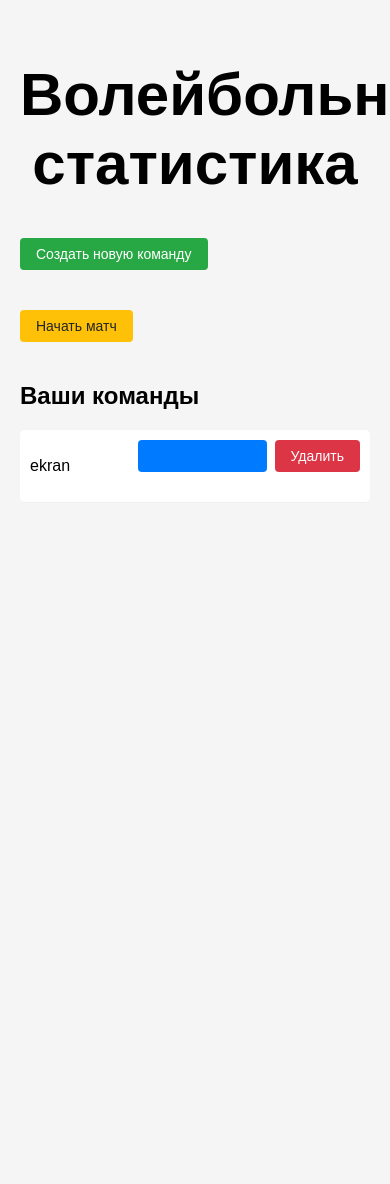
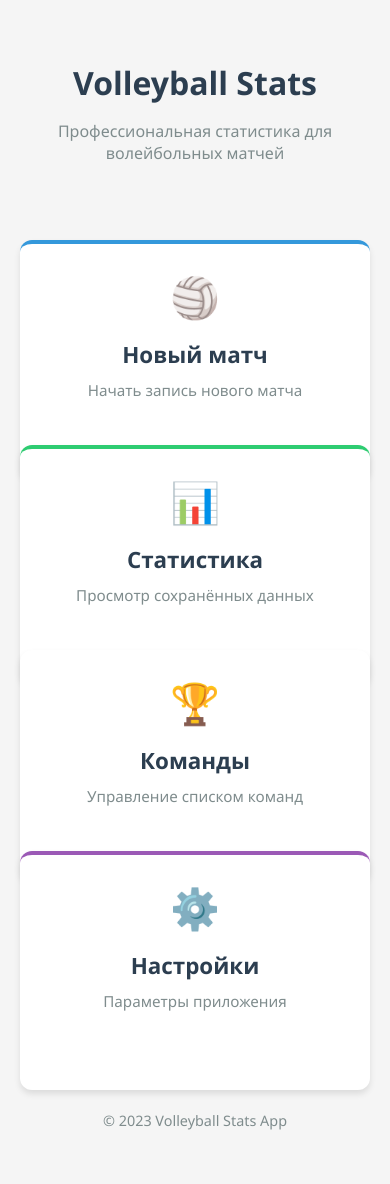
Before and after one commit to lxlermit/voleyball_stats, a Flask app: page / in a window 390 px wide; the page is wider, and only the part inside the window is pictured. Before the commit the page ends 472 px from the top of that part, so only its background shows below. Run offline with Flask 3, Linux system fonts and the light colour scheme.

Commit message:
krwasota8

```diff
--- a/app.py
+++ b/app.py
@@ -1,4 +1,4 @@
-from flask import Flask, render_template, request, redirect, url_for, session, flash, jsonify
+from flask import Flask, render_template, request, redirect, url_for, session, flash, jsonify, abort
 import json
 import os
 from datetime import datetime
@@ -8,6 +8,7 @@
 app.config['UPLOAD_FOLDER'] = 'teams'
 app.config['MATCHES_FOLDER'] = 'matches'
 
+TEAMS_DIR = 'teams'
 
 @app.route('/')
 def index():
@@ -17,6 +18,45 @@
     except Exception as e:
         flash(f'Ошибка загрузки команд: {str(e)}', 'error')
         return render_template('index.html', teams=[])
+
+
+@app.route('/teams')
+def teams():
+    """Список всех команд"""
+    teams = []
+    for filename in get_team_files():
+        with open(os.path.join(TEAMS_DIR, filename), 'r', encoding='utf-8') as f:
+            team_data = json.load(f)
+            teams.append({
+                'name': team_data.get('team', filename[:-5]),
+                'filename': filename,
+                'player_count': len(team_data.get('players', []))
+            })
+    return render_template('teams.html', teams=teams)
+
+
+@app.route('/team/<team_name>')
+def team_detail(team_name):
+    """Детальная информация о команде"""
+    filename = f"{team_name}.json"
+    if filename not in get_team_files():
+        abort(404)
+
+    with open(os.path.join(TEAMS_DIR, filename), 'r', encoding='utf-8') as f:
+        team_data = json.load(f)
+
+    # Группируем игроков по амплуа для удобного отображения
+    players_by_role = {}
+    for player in team_data.get('players', []):
+        role = player.get('role', 'Без амплуа')
+        if role not in players_by_role:
+            players_by_role[role] = []
+        players_by_role[role].append(player)
+
+    return render_template('team_detail.html',
+                           team=team_data,
+                           players_by_role=players_by_role)
+
 
 
 @app.route('/create_team', methods=['GET'])
@@ -30,6 +70,14 @@
     except Exception as e:
         flash(f'Ошибка при создании команды: {str(e)}', 'error')
         return redirect(url_for('index'))
+
+def get_team_files():
+    """Получаем список всех файлов команд"""
+    os.makedirs(TEAMS_DIR, exist_ok=True)
+    return [f for f in os.listdir(TEAMS_DIR) if f.endswith('.json')]
+
+
+
 
 
 @app.route('/edit_team/<team_name>')
@@ -431,6 +479,53 @@
         return jsonify({'status': 'error', 'message': str(e)}), 500
 
 
+@app.route('/stats')
+def stats():
+    try:
+        with open('match_data.json', 'r') as f:
+            match_data = json.load(f)
+        return render_template('stats.html', data=match_data)
+    except FileNotFoundError:
+        return render_template('stats.html', data=None)
+
+
+@app.route('/settings')
+def settings():
+    return render_template('settings.html')
+
+
+@app.route('/add_team', methods=['GET', 'POST'])
+def add_team():
+    """Добавление новой команды"""
+    if request.method == 'POST':
+        team_name = request.form.get('team_name').strip()
+        if not team_name:
+            return render_template('add_team.html', error="Введите название команды")
+
+        filename = f"{team_name}.json"
+        if filename in get_team_files():
+            return render_template('add_team.html', error="Команда с таким именем уже существует")
+
+        # Создаем базовую структуру новой команды
+        new_team = {
+            "team": team_name,
+            "players": []
+        }
+
+        with open(os.path.join(TEAMS_DIR, filename), 'w', encoding='utf-8') as f:
+            json.dump(new_team, f, ensure_ascii=False, indent=4)
+
+        return redirect(url_for('teams'))
+
+    return render_template('add_team.html')
+
+
+@app.route('/edit_team/<int:team_id>', methods=['GET', 'POST'])
+def edit_team(team_id):
+    # Реализация аналогична add_team, но с изменением существующей команды
+    pass
+
+
 if __name__ == '__main__':
     os.makedirs('teams', exist_ok=True)
     os.makedirs('matches', exist_ok=True)
--- /dev/null
+++ b/static/css/index.css
@@ -0,0 +1,114 @@
+/* Базовые стили */
+body {
+    font-family: 'Segoe UI', Tahoma, Geneva, Verdana, sans-serif;
+    margin: 0;
+    padding: 0;
+    background-color: #f5f5f5;
+    color: #333;
+}
+
+.main-container {
+    min-height: 100vh;
+    display: flex;
+    flex-direction: column;
+    max-width: 1200px;
+    margin: 0 auto;
+    padding: 20px;
+}
+
+/* Шапка */
+.app-header {
+    text-align: center;
+    margin-bottom: 40px;
+    padding: 20px 0;
+}
+
+.app-header h1 {
+    color: #2c3e50;
+    font-size: 2.5rem;
+    margin-bottom: 10px;
+}
+
+.app-header p {
+    color: #7f8c8d;
+    font-size: 1.1rem;
+}
+
+/* Сетка действий */
+.action-grid {
+    display: grid;
+    grid-template-columns: repeat(auto-fit, minmax(250px, 1fr));
+    gap: 20px;
+    margin-bottom: 40px;
+}
+
+.action-card {
+    background: white;
+    border-radius: 12px;
+    padding: 25px;
+    text-align: center;
+    text-decoration: none;
+    color: inherit;
+    box-shadow: 0 4px 6px rgba(0, 0, 0, 0.1);
+    transition: transform 0.3s, box-shadow 0.3s;
+    display: flex;
+    flex-direction: column;
+    align-items: center;
+    height: 100%;
+}
+
+.action-card:hover {
+    transform: translateY(-5px);
+    box-shadow: 0 10px 20px rgba(0, 0, 0, 0.1);
+}
+
+.card-icon {
+    font-size: 3rem;
+    margin-bottom: 15px;
+}
+
+.action-card h3 {
+    color: #2c3e50;
+    margin: 0 0 10px 0;
+    font-size: 1.4rem;
+}
+
+.action-card p {
+    color: #7f8c8d;
+    margin: 0;
+    font-size: 0.95rem;
+}
+
+/* Подвал */
+.app-footer {
+    text-align: center;
+    margin-top: auto;
+    padding: 20px;
+    color: #7f8c8d;
+    font-size: 0.9rem;
+}
+
+/* Адаптация для мобильных */
+@media (max-width: 600px) {
+    .app-header h1 {
+        font-size: 2rem;
+    }
+
+    .app-header p {
+        font-size: 1rem;
+    }
+
+    .action-grid {
+        grid-template-columns: 1fr;
+    }
+
+    .card-icon {
+        font-size: 2.5rem;
+    }
+}
+
+/* Цветовые акценты для карточек */
+.new-match { border-top: 4px solid #3498db; }
+.view-stats { border-top: 4px solid #2ecc71; }
+.manage-players { border-top: 4px solid #e74c3c; }
+.settings { border-top: 4px solid #9b59b6; }
--- a/templates/index.html
+++ b/templates/index.html
@@ -1,106 +1,47 @@
 <!DOCTYPE html>
-<html>
+<html lang="ru">
 <head>
-    <title>Волейбольная статистика</title>
-    <link rel="stylesheet" href="{{ url_for('static', filename='style.css') }}">
-    <style>
-        .heading{
-            text-align: center;
-            font-size: 60px;
-        }
-        .team-list {
-            list-style: none;
-            padding: 0;
-        }
-        .team-item {
-            display: flex;
-            justify-content: space-between;
-            align-items: center;
-            padding: 12px;
-            border-bottom: 1px solid #eee;
-            margin-bottom: 8px;
-            background: #fff;
-            border-radius: 5px;
-        }
-        .team-actions {
-            display: flex;
-            gap: 8px;
-        }
-        .button {
-            padding: 8px 16px;
-            border: none;
-            border-radius: 4px;
-            cursor: pointer;
-            text-decoration: none;
-            font-size: 14px;
-        }
-        .primary {
-            background: #28a745;
-            color: white;
-        }
-        .danger {
-            background: #dc3545;
-            color: white;
-        }
-        .warning {
-            background: #ffc107;
-            color: #212529;
-        }
-        .flash {
-            padding: 10px;
-            margin: 10px 0;
-            border-radius: 4px;
-        }
-        .flash.success {
-            background: #d4edda;
-            color: #155724;
-        }
-        .flash.error {
-            background: #f8d7da;
-            color: #721c24;
-        }
-    </style>
+    <meta charset="UTF-8">
+    <meta name="viewport" content="width=device-width, initial-scale=1.0">
+    <title>Volleyball Stats</title>
+    <link rel="stylesheet" href="{{ url_for('static', filename='css/index.css') }}">
 </head>
 <body>
-    <div class="container">
-        <h1 class="heading">Волейбольная статистика</h1>
+    <div class="main-container">
+        <header class="app-header">
+            <h1>Volleyball Stats</h1>
+            <p>Профессиональная статистика для волейбольных матчей</p>
+        </header>
 
-        {% with messages = get_flashed_messages(with_categories=true) %}
-            {% if messages %}
-                <div class="flash-messages">
-                    {% for category, message in messages %}
-                        <div class="flash {{ category }}">{{ message }}</div>
-                    {% endfor %}
-                </div>
-            {% endif %}
-        {% endwith %}
+        <div class="action-grid">
+            <a href="{{ url_for('match') }}" class="action-card new-match">
+                <div class="card-icon">🏐</div>
+                <h3>Новый матч</h3>
+                <p>Начать запись нового матча</p>
+            </a>
 
-        <div class="actions">
-            <a href="{{ url_for('show_create_team') }}" class="button primary">Создать новую команду</a><br>
-            <a href="{{ url_for('match') }}" class="button warning" {% if not teams %}disabled style="opacity: 0.5; pointer-events: none;"{% endif %}>Начать матч</a>
+            <a href="{{ url_for('stats') }}" class="action-card view-stats">
+                <div class="card-icon">📊</div>
+                <h3>Статистика</h3>
+                <p>Просмотр сохранённых данных</p>
+            </a>
+
+            <a href="{{ url_for('teams') }}" class="action-card manage-teams">
+                <div class="card-icon">🏆</div>
+                <h3>Команды</h3>
+                <p>Управление списком команд</p>
+            </a>
+
+            <a href="{{ url_for('settings') }}" class="action-card settings">
+                <div class="card-icon">⚙️</div>
+                <h3>Настройки</h3>
+                <p>Параметры приложения</p>
+            </a>
         </div>
 
-        {% if teams %}
-            <h2>Ваши команды</h2>
-            <ul class="team-list">
-                {% for team in teams %}
-                    <li class="team-item">
-                        <span>{{ team }}</span>
-                        <div class="team-actions">
-                            <a href="{{ url_for('edit_existing_team', team_name=team) }}" class="button">Редактировать</a>
-                            <form action="{{ url_for('delete_team') }}" method="POST" style="display: inline;">
-                                <input type="hidden" name="team_name" value="{{ team }}">
-                                <button type="submit" class="button danger">Удалить</button>
-                            </form>
-                        </div>
-                    </li>
-                {% endfor %}
-            </ul>
-        {% else %}
-            <div class="empty-state">
-                <p>У вас пока нет созданных команд. Начните с создания новой команды.</p>
-            </div>
-        {% endif %}
+        <footer class="app-footer">
+            <p>© 2023 Volleyball Stats App</p>
+        </footer>
     </div>
 </body>
 </html>
```
Also changed, not shown: templates/add_team.html (added, +26 -0 lines), templates/settings.html (added, +10 -0 lines), templates/stats.html (added, +15 -0 lines), templates/team_detail.html (added, +50 -0 lines), templates/teams.html (added, +70 -0 lines).
